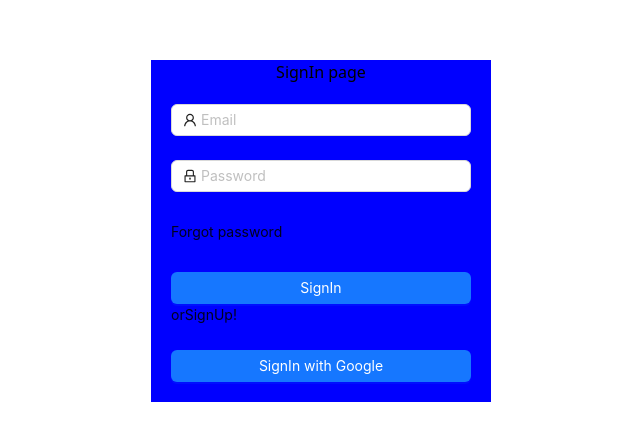
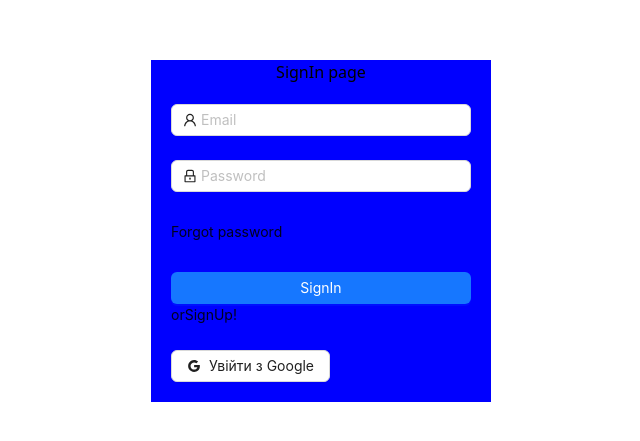
Before and after one commit to flexxdarker/Rozetka_API, a React (Vite) app in the folder RozetkaReactTs/: page /signin in a window 1280 px wide. Shown: the part 169-610 px from the top of the page, without its empty margins (319-959 px from the left). Built offline with nearby package versions, Linux system fonts and the light colour scheme.

Commit message:
Login google Begin get token

```diff
--- a/RozetkaReactTs/src/App.tsx
+++ b/RozetkaReactTs/src/App.tsx
@@ -1,6 +1,6 @@
 import {Route, Routes} from "react-router-dom";
 import {lazy, Suspense} from 'react';
-import { GoogleOAuthProvider } from '@react-oauth/google'; // Додаємо імпорт
+
 import AppLayout from "./components/layout/appLayout/AppLayout.tsx";
 import MainLoader from "./components/loaders/MainLoader.tsx";
 import MainLayout from "./components/layout/mainLayout/MainLayout.tsx";
@@ -30,11 +30,11 @@ const WishList = lazy(() => import("./components/account/WishList.tsx"));
 const FilterProductPage = lazy(() => import("./components/filter/filterProductPage.tsx"));
 
 
-const CLIENT_ID = '234334407358-8tdcpdrksc7d9o6mv3gkm7tcnpfdg4q4.apps.googleusercontent.com';
+
 
 export default function App() {
     return (
-        <GoogleOAuthProvider clientId={CLIENT_ID}>
+
             <Routes>
                 <Route path="/" element={<AppLayout/>}>
                     <Route path="" element={<MainLayout/>}>
@@ -74,6 +74,5 @@ export default function App() {
                 <Route path="signup" element={<Suspense fallback={<MainLoader/>}> <SignUp/> </Suspense>}/>
                 <Route path="*" element={<Suspense fallback={<MainLoader/>}> <NotFoundPage/> </Suspense>}/>
             </Routes>
-        </GoogleOAuthProvider>
     );
 }
--- a/RozetkaReactTs/src/components/auth/GoogleLoginButton.tsx
+++ b/RozetkaReactTs/src/components/auth/GoogleLoginButton.tsx
@@ -1,6 +1,7 @@
 import { useGoogleLogin } from '@react-oauth/google';
 import { Button } from 'antd';
 import {LoginButtonProps} from "./types.ts";
+import React from 'react';
 
 const GoogleLoginButton: React.FC<LoginButtonProps> = ({ onLogin, title, icon }) => {
 
--- a/RozetkaReactTs/src/components/auth/SignIn.tsx
+++ b/RozetkaReactTs/src/components/auth/SignIn.tsx
@@ -6,6 +6,10 @@ import { ILoginModel } from "../../models/accountsModel.ts";
 import { AccountsService } from "../../services/accountsService.ts";
 import { TokenService } from "../../services/tokenService.ts";
 import { useGoogleLogin } from '@react-oauth/google';
+import { GoogleOAuthProvider } from '@react-oauth/google';
+import GoogleLoginButton from "./GoogleLoginButton.tsx"; // Додаємо імпорт
+
+import { GoogleOutlined } from '@ant-design/icons';
 
 const SignIn: React.FC = () => {
     const navigate = useNavigate();
@@ -35,41 +39,48 @@ const SignIn: React.FC = () => {
     };
 
     // Функція для авторизації через Google
-    const glLogin = useGoogleLogin({
-        onSuccess: async (tokenResponse) => {
-            console.log('Google Token Response:', tokenResponse);
+    // const glLogin = useGoogleLogin({
+    //     onSuccess: async (tokenResponse) => {
+    //         console.log('Google Token Response:', tokenResponse);
+    //
+    //         try {
+    //             const result = await AccountsService.googleLogin({
+    //                 token: tokenResponse.access_token,
+    //                 remember: remember.current,
+    //             });
+    //
+    //             if (result.status === 200) {
+    //                 message.success("Ви успішно увійшли в свій акаунт");
+    //                 navigate("/");
+    //             } else {
+    //                 console.error('Помилка авторизації через Google:', result.data);
+    //                 if (result.status === 403) {
+    //                     message.error("Підтвердіть свій Email для завершення авторизації");
+    //                 } else {
+    //                     message.error(`Помилка авторизації: ${result.statusText}`);
+    //                 }
+    //             }
+    //
+    //         } catch (error: any) {
+    //             console.error('Помилка авторизації через Google:', error);
+    //             message.error("Не вдалося авторизуватися через Google");
+    //
+    //             if (error.response && error.response.data) {
+    //                 console.error('Помилка від сервера:', error.response.data);
+    //                 message.error(`Помилка сервера: ${error.response.data.message}`);
+    //             }
+    //         }
+    //     }
+    // });
 
-            try {
-                const result = await AccountsService.googleLogin({
-                    token: tokenResponse.access_token,
-                    remember: remember.current,
-                });
 
-                if (result.status === 200) {
-                    message.success("Ви успішно увійшли в свій акаунт");
-                    navigate("/");
-                } else {
-                    console.error('Помилка авторизації через Google:', result.data);
-                    if (result.status === 403) {
-                        message.error("Підтвердіть свій Email для завершення авторизації");
-                    } else {
-                        message.error(`Помилка авторизації: ${result.statusText}`);
-                    }
-                }
+    const onLoginGoogleResult = (tokenGoogle:string) => {
+        console.log("google token", tokenGoogle);
+    }
 
-            } catch (error: any) {
-                console.error('Помилка авторизації через Google:', error);
-                message.error("Не вдалося авторизуватися через Google");
-
-                if (error.response && error.response.data) {
-                    console.error('Помилка від сервера:', error.response.data);
-                    message.error(`Помилка сервера: ${error.response.data.message}`);
-                }
-            }
-        }
-    });
-
+    const CLIENT_ID = '234334407358-8tdcpdrksc7d9o6mv3gkm7tcnpfdg4q4.apps.googleusercontent.com';
     return (
+        <GoogleOAuthProvider clientId={CLIENT_ID}>
         <div style={{
             minWidth: "300px",
             maxWidth: "fit-content",
@@ -121,11 +132,11 @@ const SignIn: React.FC = () => {
                     <Link to="/signup">SignUp!</Link>
                 </Form.Item>
 
-                <Button block type="primary" onClick={() => glLogin()}>
-                    SignIn with Google
-                </Button>
+                <GoogleLoginButton icon={<GoogleOutlined />} title='Увійти з Google' onLogin={onLoginGoogleResult} />
+
             </Form>
         </div>
+        </GoogleOAuthProvider>
     );
 };
 
```
